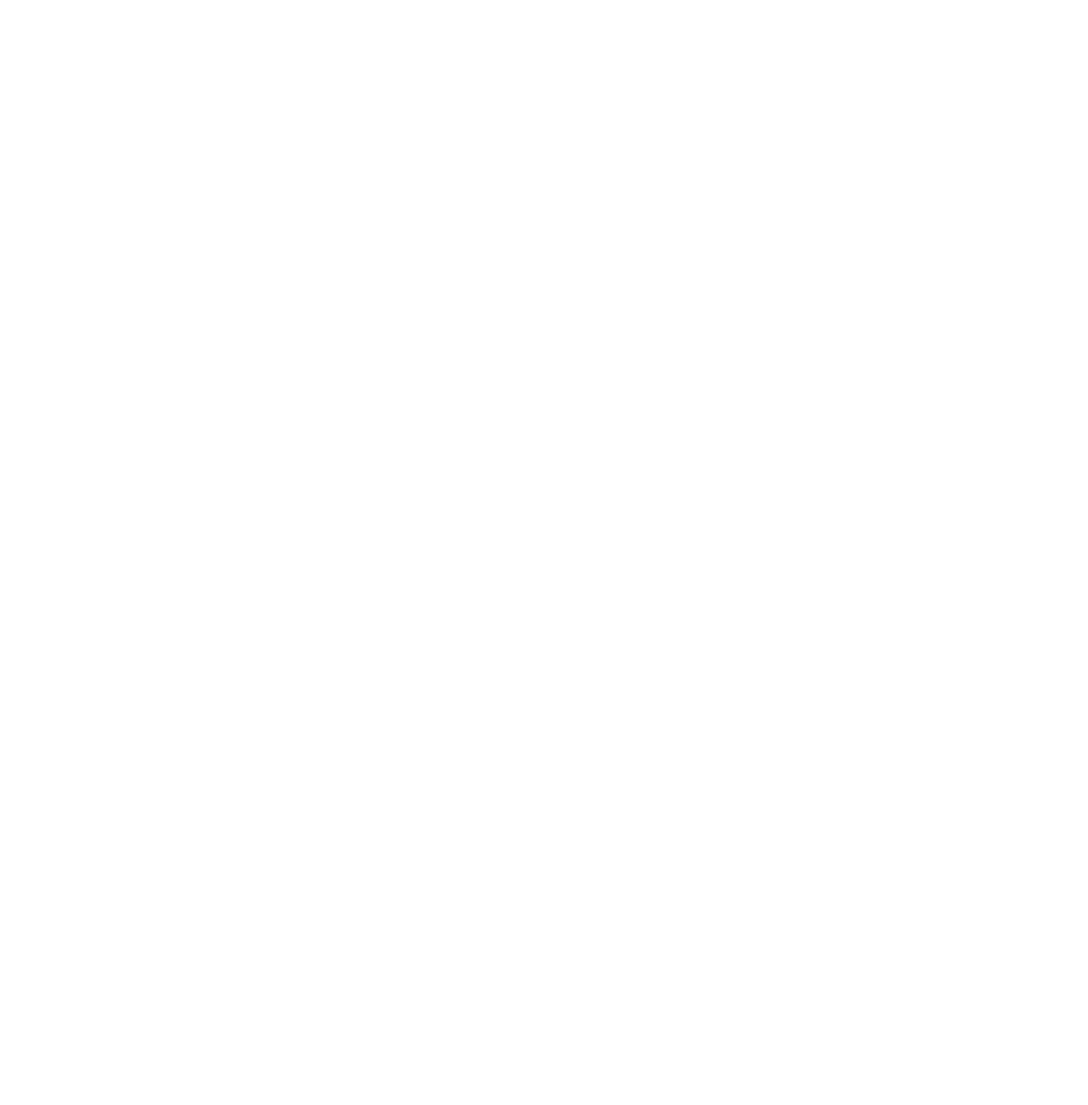
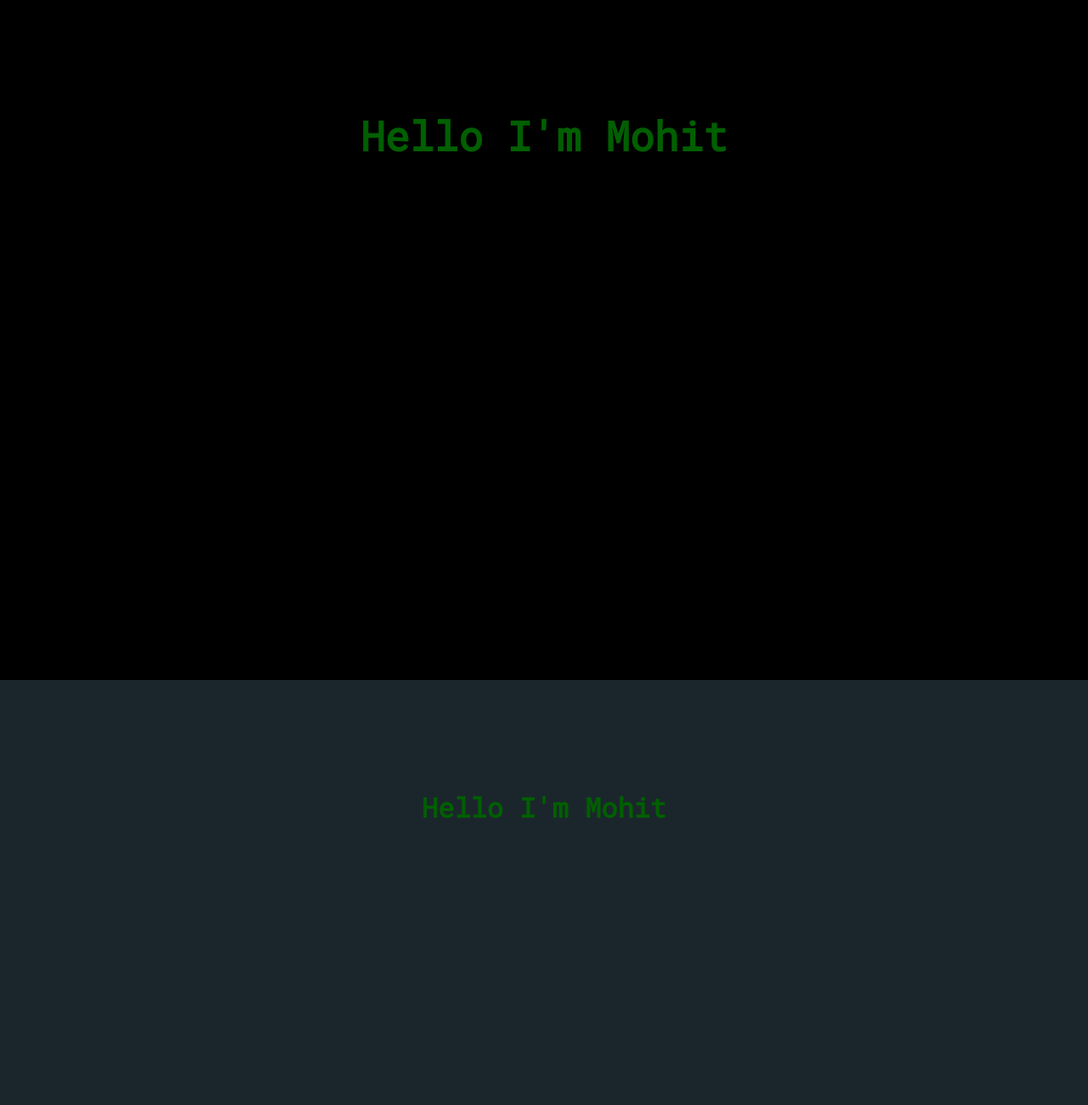
Before and after one commit to mohitpg/mohitpg.github.io, a plain HTML site: page index.html in a window 1280 px wide. Shown: the top 1300 px of the page at 85% size. Before the commit the page ends 800 px from the top, so only its background shows below. Drawn offline with Linux system fonts and the light colour scheme.

Commit message:
Added name and layouts of following pages

```diff
--- a/csscv/index.css
+++ b/csscv/index.css
@@ -0,0 +1,49 @@
+.s1ext {
+    height: 100%;
+    width: 100%;
+    left: 0;
+    top: 0;
+    position: absolute;
+    background-color: #000000;
+    overflow: auto;
+}
+.s1 {
+    font-size: 1.5rem;
+    font-family: 'Roboto Mono', monospace;
+    color: rgb(1, 95, 1);
+    text-align: center;
+    margin: 10% auto 10% auto;
+
+}
+.s2ext{
+    height: 100%;
+    width: 100%;
+    background-color: #1B262C;
+    position: absolute;
+    left: 0;
+    top: 100%;
+}
+.s2 {
+    font-size: 1rem;
+    font-family: 'Roboto Mono', monospace;
+    color: rgb(1, 95, 1);
+    text-align: center;
+    margin: 10% auto 10% auto;
+
+}
+.s3ext{
+    height: 100%;
+    width: 100%;
+    background-color: #0F4C75;
+    position: absolute;
+    left: 0;
+    top: 200%;
+}
+.s4ext{
+    height: 100%;
+    width: 100%;
+    background-color: #3282B8;
+    position: absolute;
+    left: 0;
+    top: 300%;
+}
--- a/index.html
+++ b/index.html
@@ -8,5 +8,24 @@
         <title>MohitCV</title>
         <link rel="stylesheet" href="csscv/index.css">
         <link rel="icon" href="favicon.ico">
+        <link rel="preconnect" href="https://fonts.googleapis.com">
+        <link rel="preconnect" href="https://fonts.gstatic.com" crossorigin>
+        <link href="https://fonts.googleapis.com/css2?family=Roboto+Mono&display=swap" rel="stylesheet">
     </head>
+    <body>
+        <div class="s1ext">
+            <div class="s1">
+                <h1>Hello I'm Mohit</h1>
+            </div>
+        </div>
+        <div class="s2ext">
+            <div class="s2">
+                <h1>Hello I'm Mohit</h1>
+            </div>
+        </div>
+        <div class="s3ext">
+        </div>
+        <div class="s4ext">
+        </div>
+    </body>
 </html>
```
